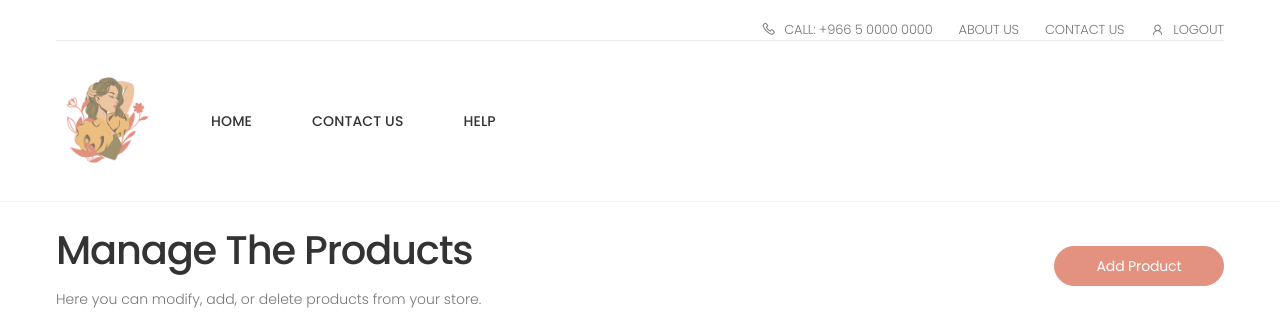
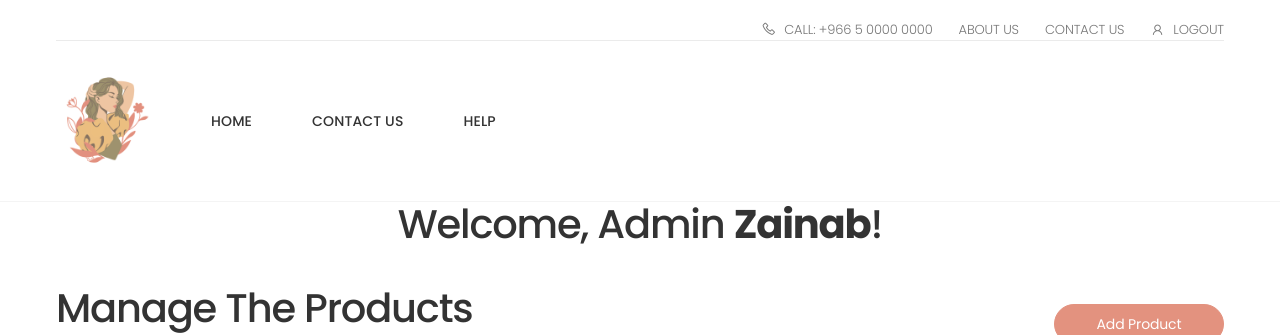
Before and after one commit to zaza386/web_project, a PHP site: the page made by project - final M/pages/mange Products.php in a window 1280 px wide. Shown: the top 335 px of the page. Run offline with PHP 8.4, Linux system fonts and the light colour scheme; a user stored in the database is signed in; data comes from the database, SQL or seed files in the repository.

Commit message:
add welcome massage to mange Products.php

```diff
--- a/project - final M/pages/mange Products.php
+++ b/project - final M/pages/mange Products.php
@@ -14,6 +14,11 @@ if (!isset($_SESSION['admin_logged_in']) || $_SESSION['admin_logged_in'] !== tru
 // Include the shared header with dynamic menu highlighting
 include $prefix . "header.php";
 
+//zinab alrashed welcome massage
+if (isset($_SESSION['admin_name'])) {
+  $adminName = $_SESSION['admin_name'];
+  echo "<div class='container' style='font-size: 2em; text-align: center;'><h2>Welcome, Admin <strong>$adminName</strong>!</h2></div>";
+}
 
 // Database connection
 include $prefix . "db.php";
```
